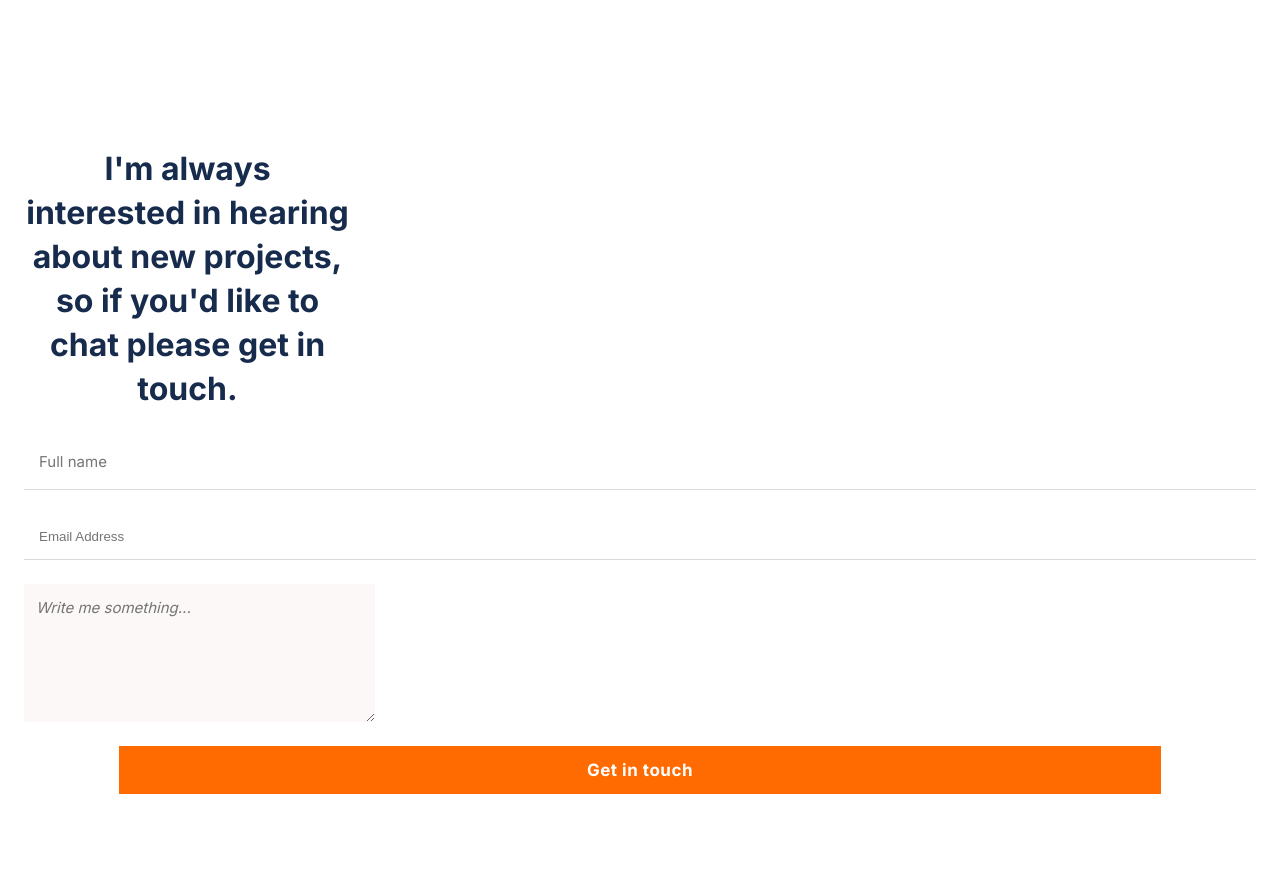
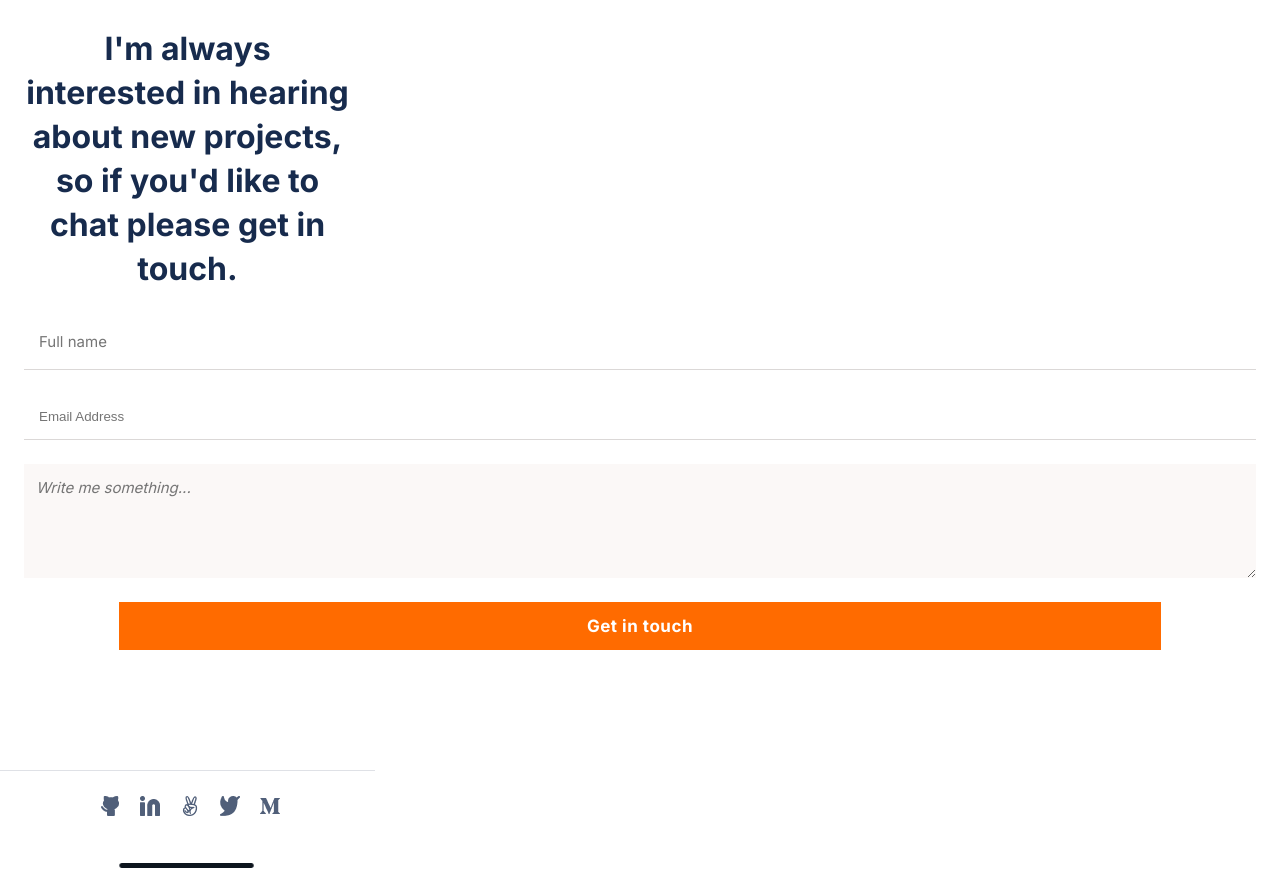
Before and after one commit to prince-rutagengwa/mobile-portfolio, a website: page index.html in a window 1280 px wide. Shown: the top 879 px of the page. Drawn offline with Linux system fonts and the light colour scheme.

Commit message:
Fix background color, update style

```diff
--- a/index.css
+++ b/index.css
@@ -421,13 +421,13 @@ footer > ul {
 }
 
 form > button {
-  display: flex;
+  /* display: flex; */
   padding: 12px;
   align-items: center;
   justify-content: center;
   gap: 10px;
-  width: auto 131px;
-  height: auto 48px;
+  /* width: auto 131px;
+  height: auto 48px; */
   color: var(--theme-2-neutral-11, #fff);
   text-align: center;
   font-family: Inter, sans-serif;
@@ -439,7 +439,7 @@ form > button {
   background: var(--theme-3-primary-1, #ff6b00);
   border: none;
   margin: 95px;
-  margin-bottom: 78px;
+  margin-bottom: 120px;
   margin-top: 24px;
 }
 
@@ -625,7 +625,7 @@ form > button {
 .section-six {
   width: auto 375px;
   height: auto 890px;
-  padding: 120px 24px;
+  padding: 0 24px;
 }
 
 form {
@@ -666,7 +666,6 @@ form input {
 }
 
 #feedback {
-
   /* width: 303px;
   height: 90px; */
   flex-direction: column;
@@ -679,8 +678,8 @@ form input {
   line-height: 24px;
   border: none;
   padding: 12px;
-  width: 327px;
-  height: 114px;
+  /* width: 327px; */
+  height: 90px;
   background: var(--theme-3-neutral-10, #fbf8f7);
 }
 
```
